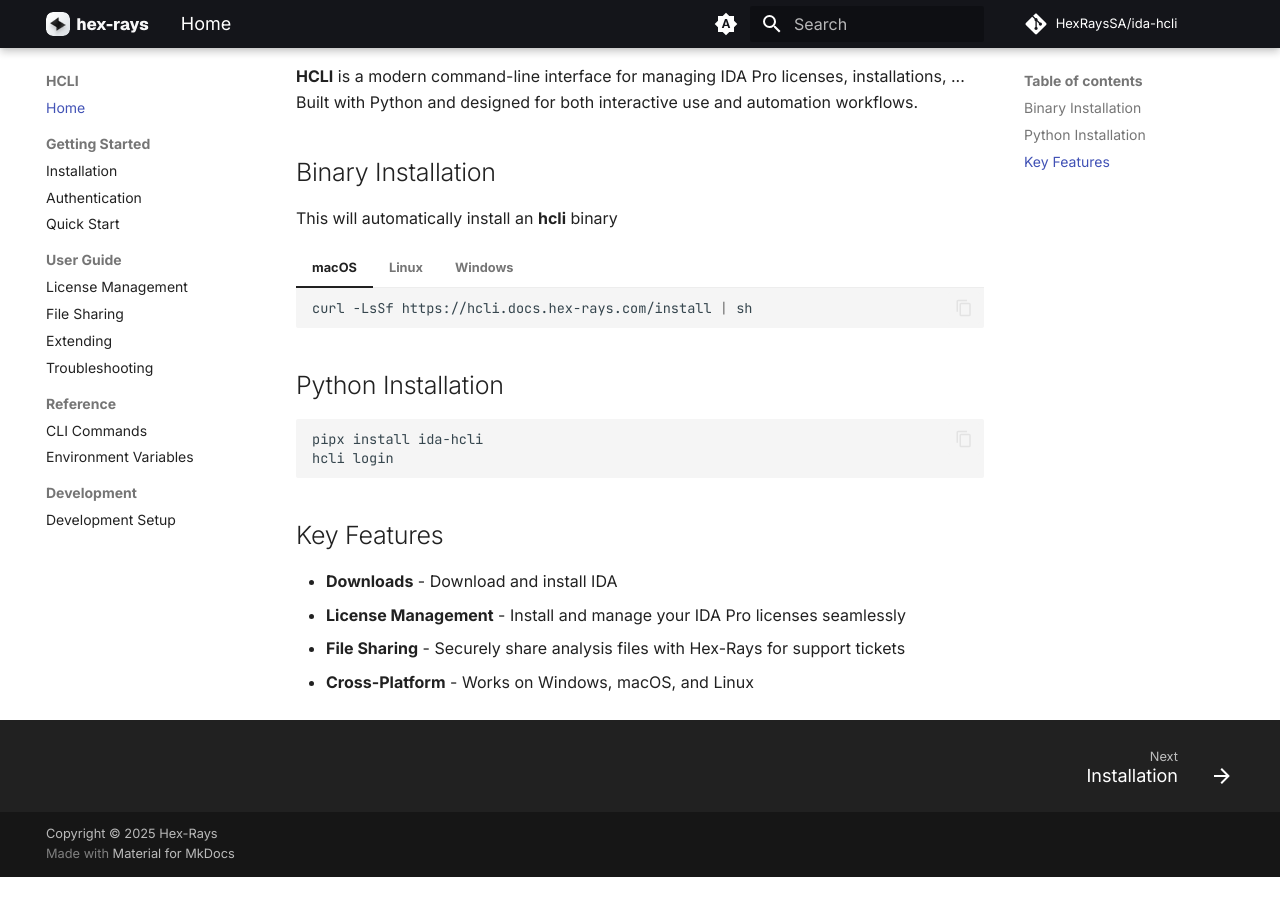
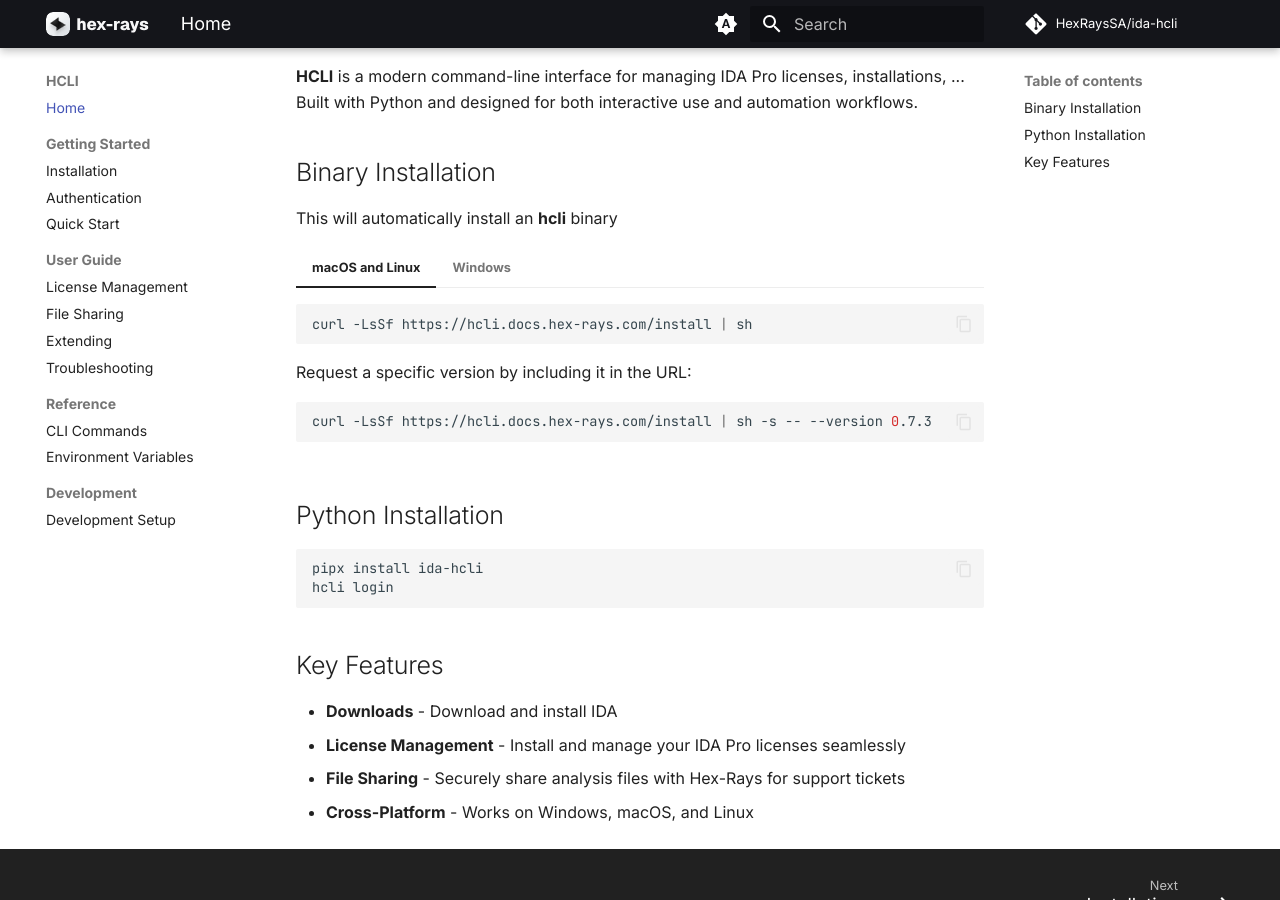
Before and after one commit to HexRaysSA/ida-hcli, an MkDocs documentation site: the page built from docs/index.md, in a window 1280 px wide and 900 px high, scrolled down 455 px. Built offline with MkDocs 1.6.1 and Material for MkDocs 9.7.7, drawn with Linux system fonts in a browser that asks for light colours; comment, search, counter and statistics services are not loaded; before the commit the page ends 1332 px from its top, so only the background shows below that.

Commit message:
docs workflow fix

````diff
--- a/docs/index.md
+++ b/docs/index.md
@@ -8,19 +8,26 @@
 
 This will automatically install an **hcli** binary
 
-=== "macOS"
+=== "macOS and Linux"
     ```bash
     curl -LsSf https://hcli.docs.hex-rays.com/install | sh
     ```
-
-=== "Linux"
+    Request a specific version by including it in the URL:
     ```bash
-    curl -LsSf https://hcli.docs.hex-rays.com/install | sh
+    curl -LsSf https://hcli.docs.hex-rays.com/install | sh -s -- --version 0.7.3
     ```
 
 === "Windows"
     ```cmd
     iex (iwr -useb https://hcli.docs.hex-rays.com/install.ps1)
+    ```
+    To request a specific version:
+    ```cmd
+    iwr https://hcli.docs.hex-rays.com/install.ps1 -OutFile install.ps1
+    ```
+    Then run locally with the -Version argument
+    ```cmd
+    .\install.ps1 -Version "0.7.4"
     ```
 
 ## Python Installation
````
